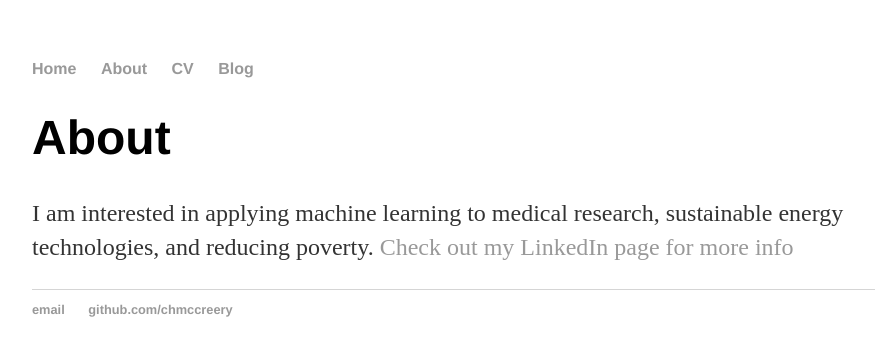
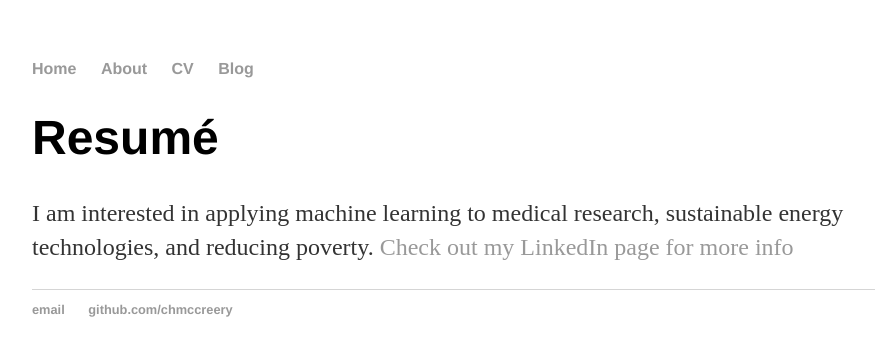
Before and after one commit to chmccreery/chmccreery.github.io, a Jekyll site: the page built from cv/index.html, in a window 1280 px wide. Shown: the top 356 px of the page, without its empty margins (160-1035 px from the left). Built offline with Jekyll 4.4.1, drawn with Linux system fonts in a browser that asks for light colours.

Commit message:
Update index.html

```diff
--- a/cv/index.html
+++ b/cv/index.html
@@ -1,8 +1,8 @@
 ---
 layout: default
-title: Clara McCreery, Interests and Hobbies
+title: Clara McCreery, CV
 ---
 <div class="blurb">
-	<h1>About</h1>
+	<h1>Resumé</h1>
 	<p> I am interested in applying machine learning to medical research, sustainable energy technologies, and reducing poverty. <a href="https://www.linkedin.com/pub/clara-mccreery/76/1a9/a74">Check out my LinkedIn page for more info</a></p>
 </div><!-- /.blurb -->
```
